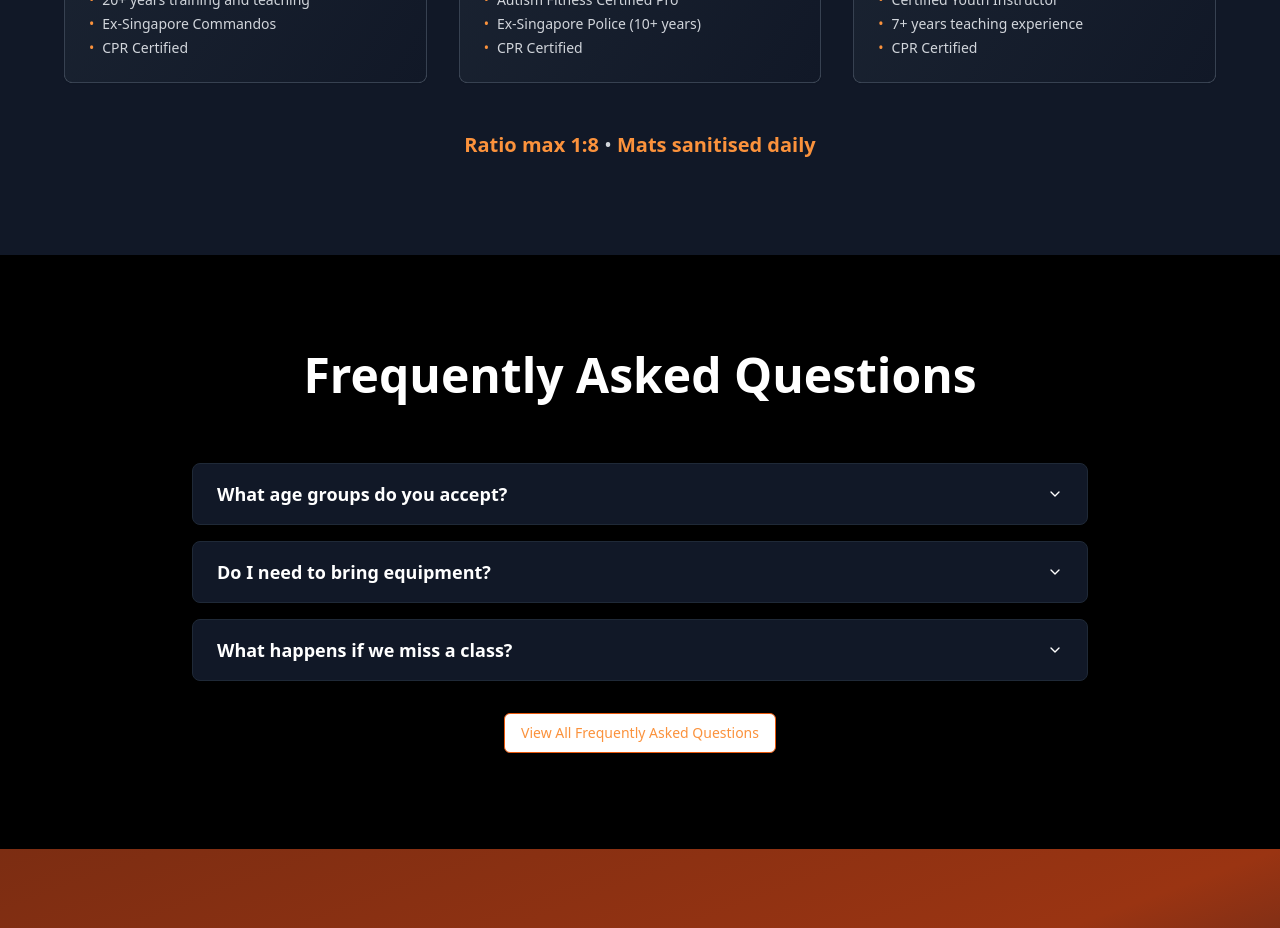
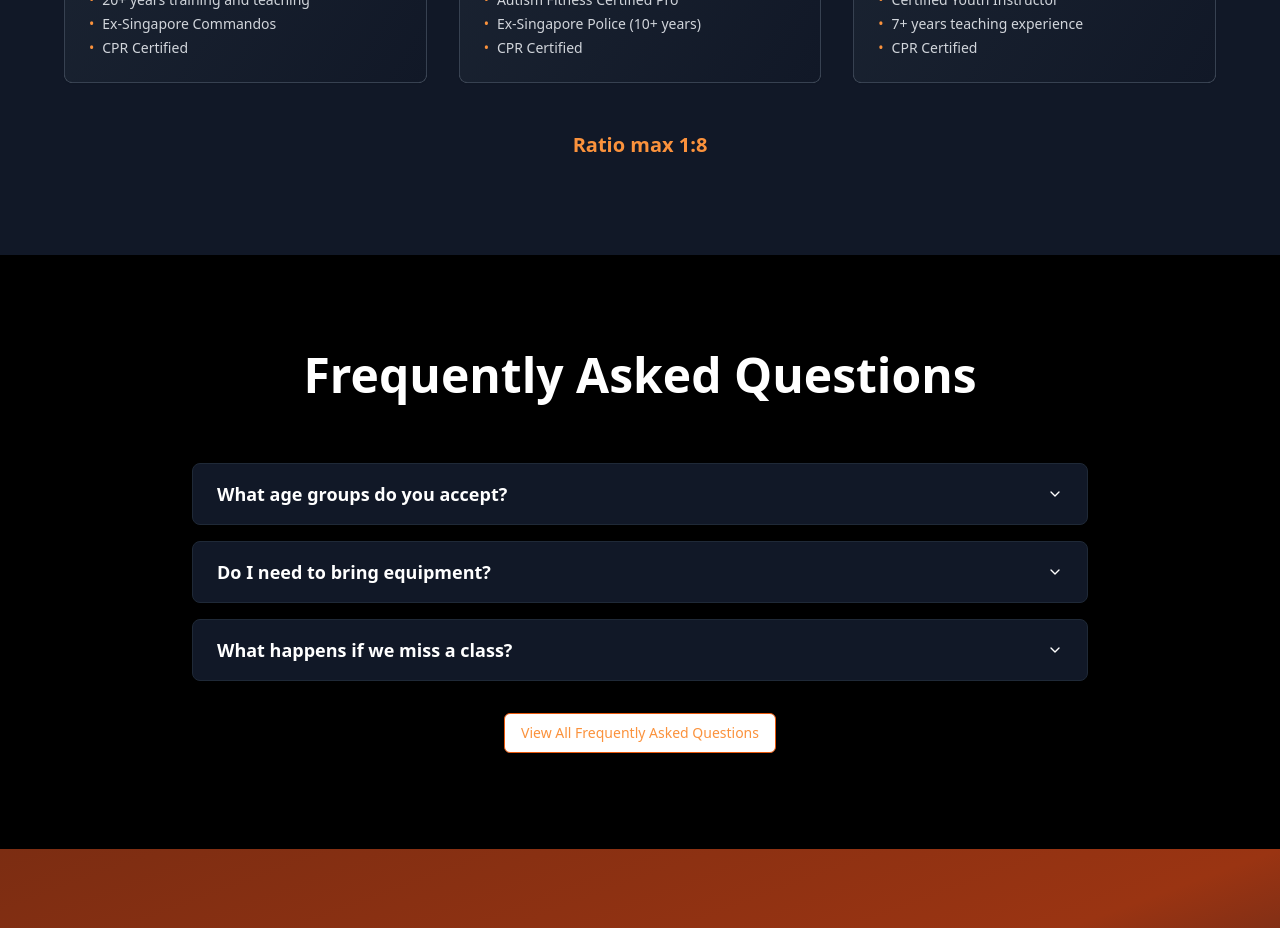
Before and after one commit to ecent/kravist-website-main, a React (Vite) app: page /programs/youth/learn-more in a window 1280 px wide. Shown: the part 4620-5548 px from the top of the page. Built offline with nearby package versions, Linux system fonts and the light colour scheme.

Commit message:
Remove "mats sanitised daily"
-edited src/pages/YouthLearnMore.tsx

```diff
--- a/src/pages/YouthLearnMore.tsx
+++ b/src/pages/YouthLearnMore.tsx
@@ -438,7 +438,7 @@ const YouthLearnMore = () => {
             </div>
             <div className="text-center">
               <p className="text-xl text-gray-300">
-                <strong className="text-orange-400">Ratio max 1:8</strong> • <strong className="text-orange-400">Mats sanitised daily</strong>
+                <strong className="text-orange-400">Ratio max 1:8</strong>
               </p>
             </div>
           </div>
```
